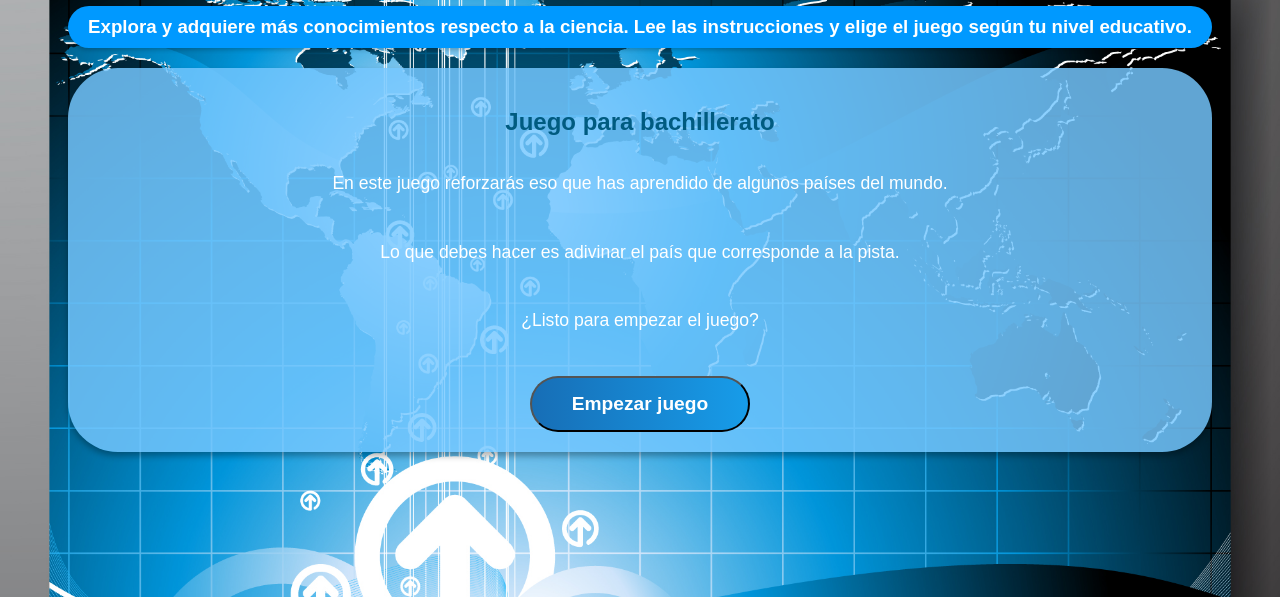
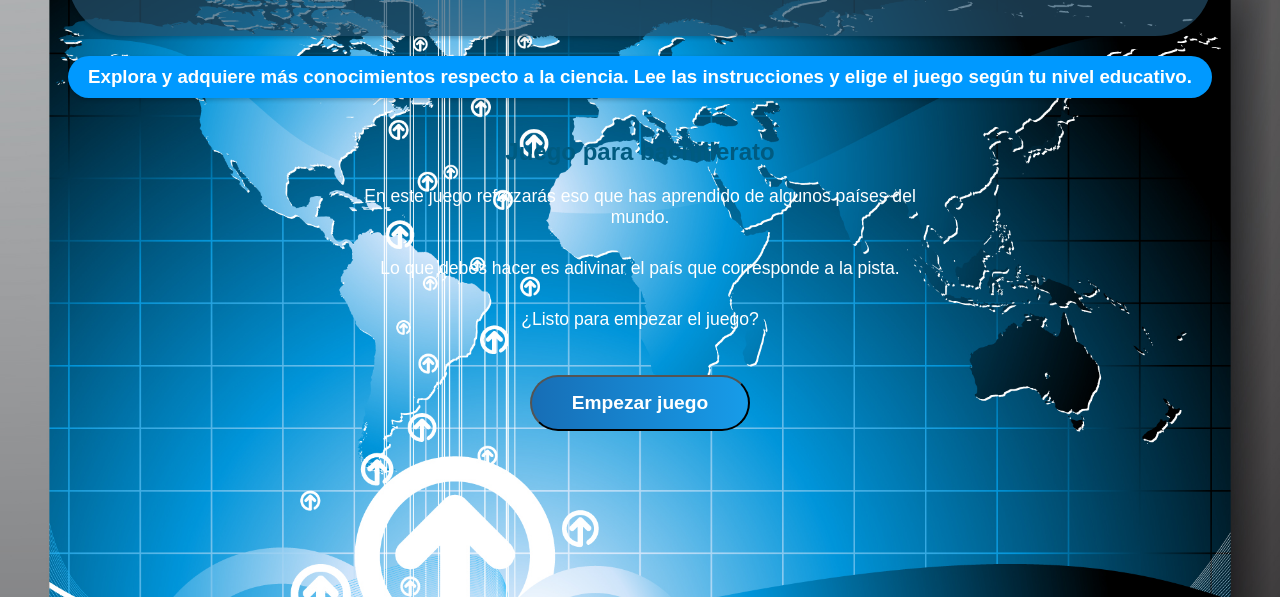
Before and after one commit to taniaj04/SocialesBr, a plain HTML site: page index.html in a window 1280 px wide. Shown: the part 243-840 px from the top of the page. Drawn offline with Linux system fonts and the light colour scheme; a script that the page names is missing.

Commit message:
Update inicio.css

```diff
--- a/inicio.css
+++ b/inicio.css
@@ -71,23 +71,14 @@ p {
 
 .info-container {
     display: flex;
-    justify-content: space-between;
-    margin-bottom: 30px;
+    justify-content: center;
+    flex-wrap: wrap;
+    gap: 20px;
 }
 
 .info-box {
-    background-color: rgba(118, 200, 255, 0.829);
-    color: rgb(0, 225, 255);
-    padding: 20px;
-    width: 100%;
-    border-radius: 50px;
-    text-align: center;
-    display: flex;
-    flex-direction: column;
-    align-items: center;
-    justify-content: center;
-    transition: transform 0.3s ease, box-shadow 0.3s ease;
-    box-shadow: 0px 4px 6px rgba(0, 0, 0, 0.3);
+    width: 90%;
+    max-width: 600px;
 }
 
 .info-box p {
```
